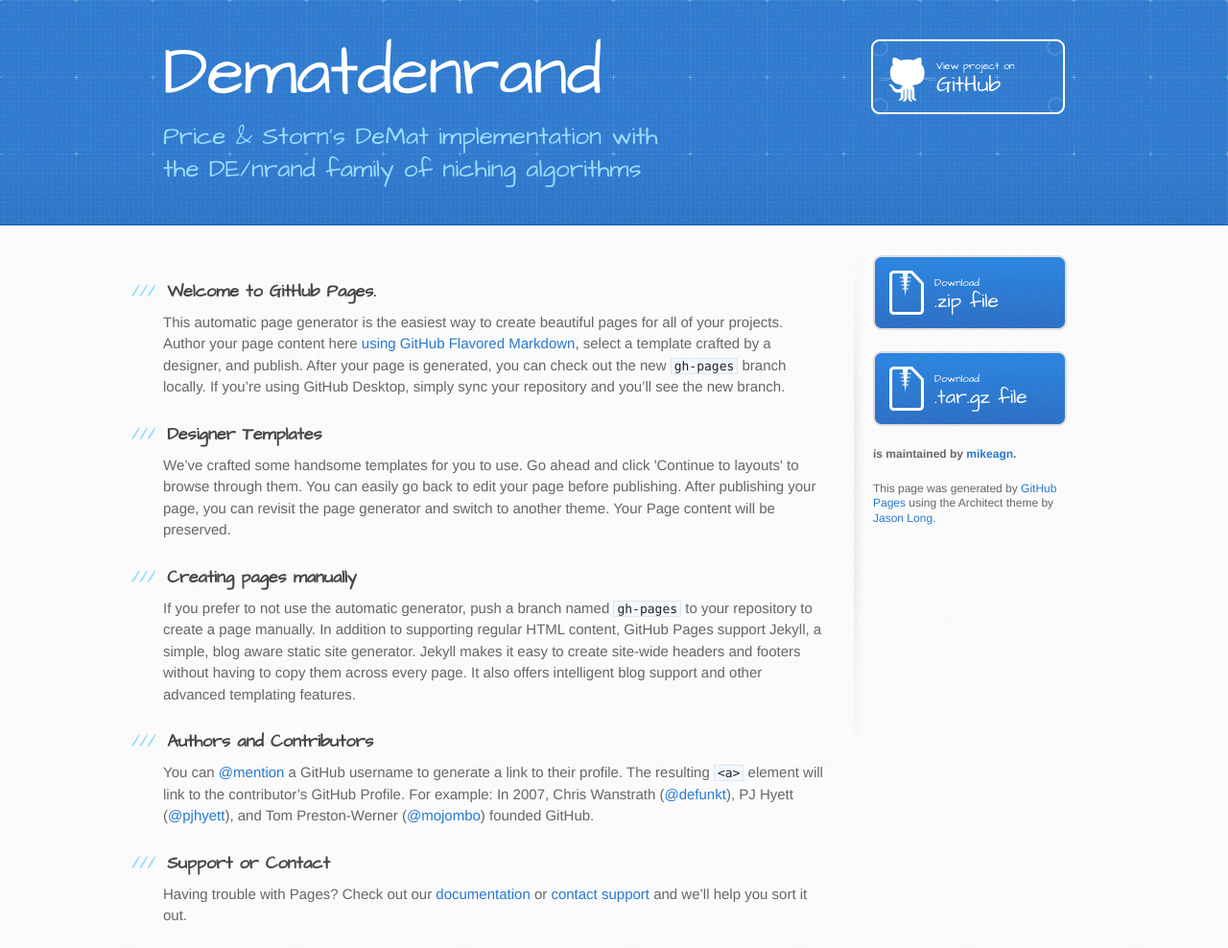
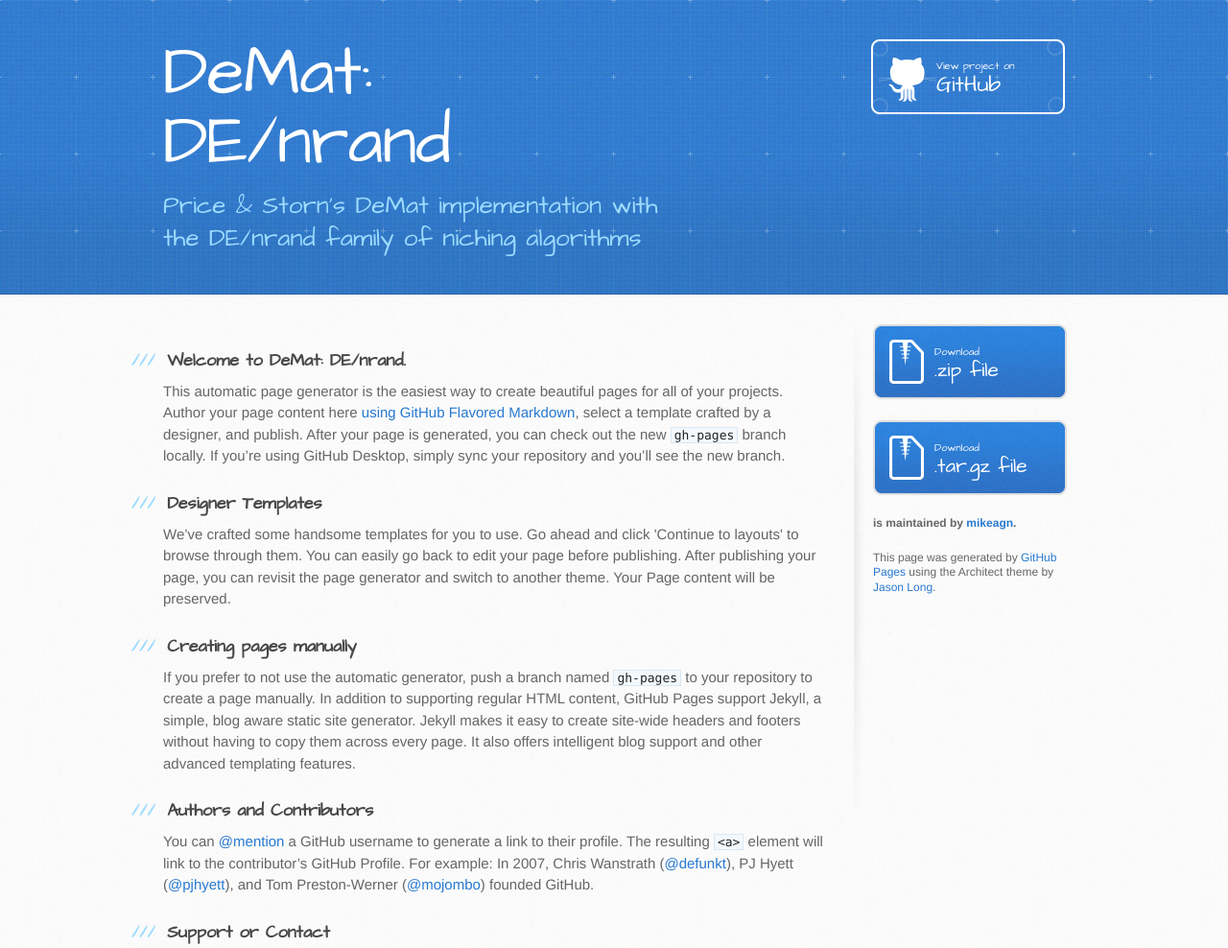
Before and after one commit to mikeagn/DeMatDEnrand, a plain HTML site: page index.html in a window 1280 px wide. Shown: the top 988 px of the page at 96% size. Drawn offline with Linux system fonts and the light colour scheme.

Commit message:
Updated title

```diff
--- a/index.html
+++ b/index.html
@@ -19,7 +19,7 @@
   <body>
     <header>
       <div class="inner">
-        <h1>Dematdenrand</h1>
+        <h1>DeMat: DE/nrand</h1>
         <h2>Price &amp; Storn&#39;s DeMat implementation with the DE/nrand family of niching algorithms</h2>
         <a href="https://github.com/mikeagn/DeMatDEnrand" class="button"><small>View project on</small> GitHub</a>
       </div>
@@ -29,7 +29,7 @@
       <div class="inner clearfix">
         <section id="main-content">
           <h3>
-<a id="welcome-to-github-pages" class="anchor" href="#welcome-to-github-pages" aria-hidden="true"><span aria-hidden="true" class="octicon octicon-link"></span></a>Welcome to GitHub Pages.</h3>
+<a id="welcome-to-github-pages" class="anchor" href="#welcome-to-github-pages" aria-hidden="true"><span aria-hidden="true" class="octicon octicon-link"></span></a>Welcome to DeMat: DE/nrand.</h3>
 
 <p>This automatic page generator is the easiest way to create beautiful pages for all of your projects. Author your page content here <a href="https://guides.github.com/features/mastering-markdown/">using GitHub Flavored Markdown</a>, select a template crafted by a designer, and publish. After your page is generated, you can check out the new <code>gh-pages</code> branch locally. If you’re using GitHub Desktop, simply sync your repository and you’ll see the new branch.</p>
 
```
